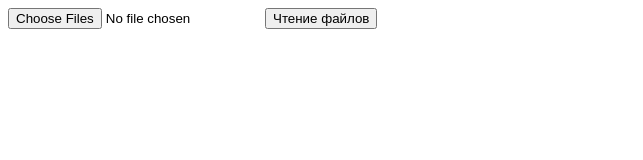
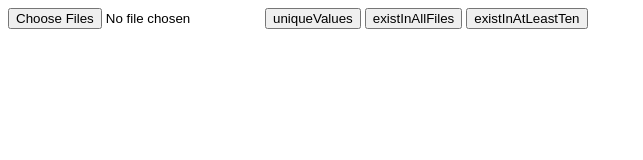
Before and after one commit to AlexanderBidenko/LambdaTasks, a plain HTML site: page sketch/index.html in a window 1280 px wide. Shown: the whole page, without its empty margins (0-643 px from the left). Drawn offline with Linux system fonts and the light colour scheme.

Commit message:
plus 2 buttons without back

```diff
--- a/sketch/index.html
+++ b/sketch/index.html
@@ -7,8 +7,9 @@
 </head>
 <body>
     <input type="file" id="file" multiple>
-    <button>Чтение файлов</button>
-
+    <button class="btn1">uniqueValues</button>
+    <button class="btn2">existInAllFiles</button>
+    <button class="btn3">existInAtLeastTen</button>
     <script src="test2.js">
 
     </script>
```
